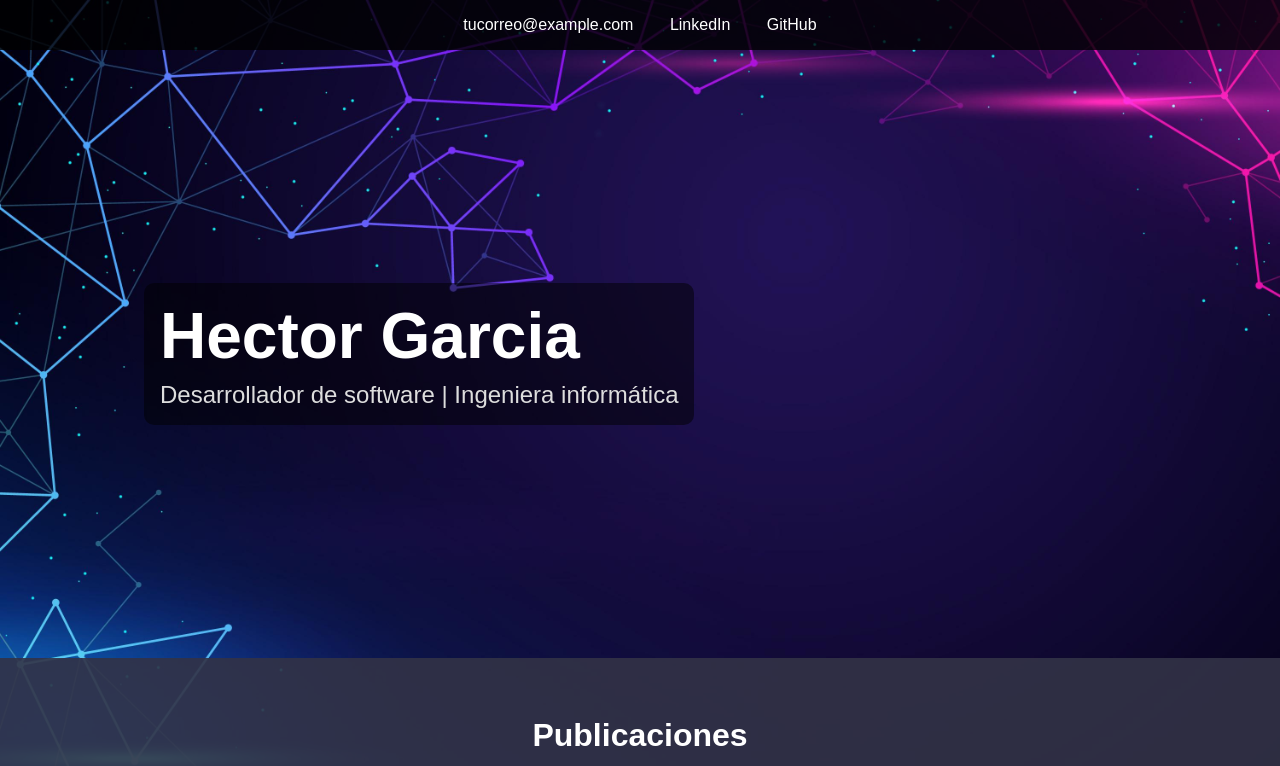
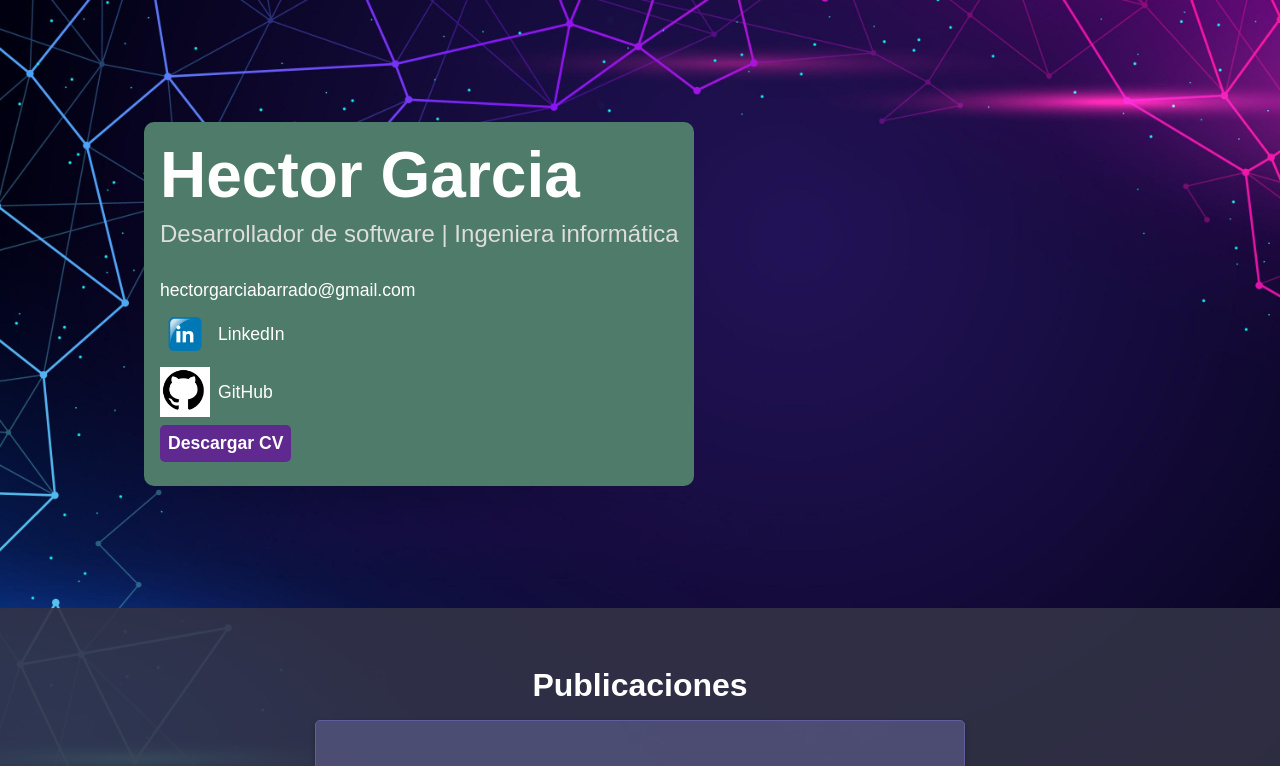
Before and after one commit to HektorGarcia/HektorGarcia.github.io, a plain HTML site: page index.html in a window 1280 px wide. Shown: the top 766 px of the page. Drawn offline with Linux system fonts and the light colour scheme.

Commit message:
included more detailed sections and content

```diff
--- a/index.css
+++ b/index.css
@@ -8,24 +8,6 @@ body {
   background-position: center;
   background-attachment: fixed; /* Fija el fondo al scroll */
   color: #fff; /* Cambia a blanco para contraste */
-  }
-
-  /* Encabezado */
-  header {
-    background-color: rgba(0, 0, 0, 0.8); /* Fondo semitransparente */
-    color: white;
-    padding: 1rem;
-    text-align: center;
-  }
-
-  header .contact-info a {
-    color: white;
-    text-decoration: none;
-    margin: 0 1rem;
-  }
-
-  header .contact-info a:hover {
-    text-decoration: underline;
 }
 
 /* Sección central (Nombre y Profesión) */
@@ -40,7 +22,7 @@ body {
 .hero-content {
   max-width: 50%;
   text-align: left;
-    background-color: rgba(0, 0, 0, 0.5); /* Fondo semitransparente */
+  background-color: rgb(79, 123, 107); /* Fondo semitransparente */
   padding: 1rem;
   border-radius: 10px;
   margin-left: 5rem; /* Mueve el contenedor más a la derecha */
@@ -56,6 +38,46 @@ body {
   margin: 0.5rem 0 0;
   color: #ddd;
 }
+
+/* Caja de contacto debajo del nombre */
+.contact-box {
+  margin-top: 2rem;
+  text-align: left;
+}
+
+.contact-box a {
+  display: flex;
+  align-items: center; /* Alinea los elementos */
+  color: #fff;
+  text-decoration: none;
+  margin: 0.5rem 0;
+  font-size: 1.1rem;
+}
+
+.contact-box a:hover {
+  text-decoration: underline;
+  color: #ffd700;
+}
+
+.contact-box a:last-child {
+  font-weight: bold;
+  background-color: #5f298f;
+  padding: 0.5rem;
+  border-radius: 5px;
+  width: max-content;
+}
+
+.contact-box a:last-child:hover {
+  background-color: #7640b8;
+}
+
+/* Estilo para las imágenes de los logos */
+.social-logo {
+  width: 50px; /* Tamaño del logo */
+  height: 50px;
+  margin-right: 0.5rem; /* Espacio entre la imagen y el texto */
+}
+
 /* Sección de publicaciones */
 #publications {
   padding: 2rem 1rem;
@@ -109,6 +131,7 @@ body {
   text-decoration: underline;
   color: #ffd700; /* Color más claro al pasar el mouse */
 }
+
 /* Sección de proyectos */
 #projects {
   padding: 2rem 1rem;
--- a/index.html
+++ b/index.html
@@ -7,20 +7,23 @@
   <link rel="stylesheet" href="index.css">
 </head>
 <body>
-  <!-- Encabezado con datos de contacto -->
-  <header>
-    <div class="contact-info">
-      <a href="mailto:tucorreo@example.com">tucorreo@example.com</a>
-      <a href="#" target="_blank">LinkedIn</a>
-      <a href="#" target="_blank">GitHub</a>
-    </div>
-  </header>
-
   <!-- Sección central con el nombre y fondo personalizado -->
   <section id="hero">
     <div class="hero-content">
       <h1>Hector Garcia</h1>
       <p>Desarrollador de software | Ingeniera informática</p>
+
+      <!-- Nuevo recuadro con datos de contacto y enlace para descargar CV -->
+      <div class="contact-box">
+        <a href="mailto:hectorgarciabarrado@gmail.com">hectorgarciabarrado@gmail.com</a>
+        <a href="https://www.linkedin.com/in/hectorgarciabarrado/" target="_blank">
+          <img src="Images\logoLinkedin.png" alt="LinkedIn" class="social-logo"> LinkedIn
+        </a>
+        <a href="https://github.com/HektorGarcia" target="_blank">
+          <img src="Images\logoGithub.jpg" alt="GitHub" class="social-logo"> GitHub
+        </a>
+        <a href="Documents\CV_Hector.pdf" download>Descargar CV</a>
+      </div>
     </div>
   </section>
 
@@ -42,10 +45,10 @@
   <section id="projects">
     <h2>Proyectos</h2>
     <div class="projects-grid">
-      <div class="project-card">Proyecto 1</div>
-      <div class="project-card">Proyecto 2</div>
-      <div class="project-card">Proyecto 3</div>
-      <div class="project-card">Proyecto 4</div>
+      <div class="project-card">Sistema de gestion de apuestas</div>
+      <div class="project-card">Procesador del Lenguaje</div>
+      <div class="project-card">Cifrado y Descifrado de Texto</div>
+      <div class="project-card">Minijuego Sokoban</div>
       <div class="project-card">Proyecto 5</div>
       <div class="project-card">Proyecto 6</div>
     </div>
```
Also changed, not shown: Images/GitHub-Logo.png (added), Images/logoGithub.jpg (added), Images/logoLinkedin.png (added), 2 other files. Lines whose indentation alone changed are shown as unchanged.
